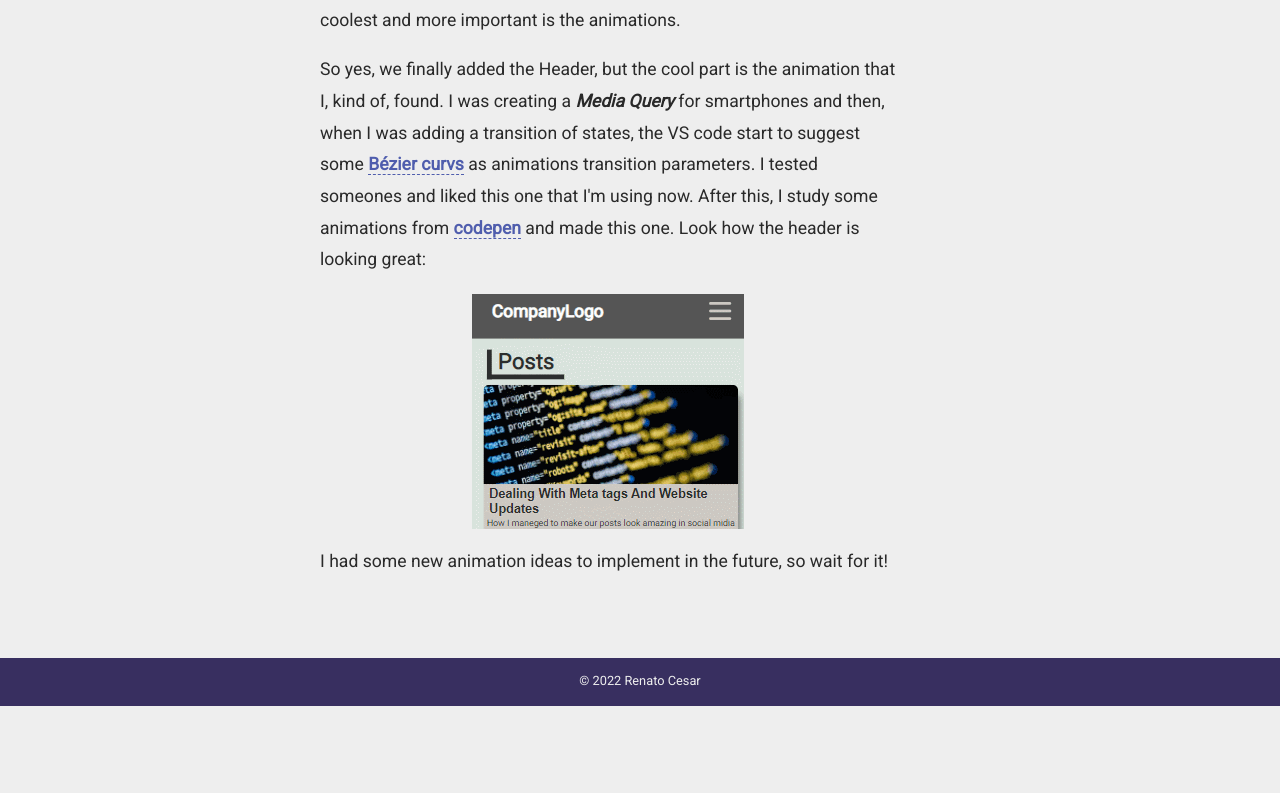
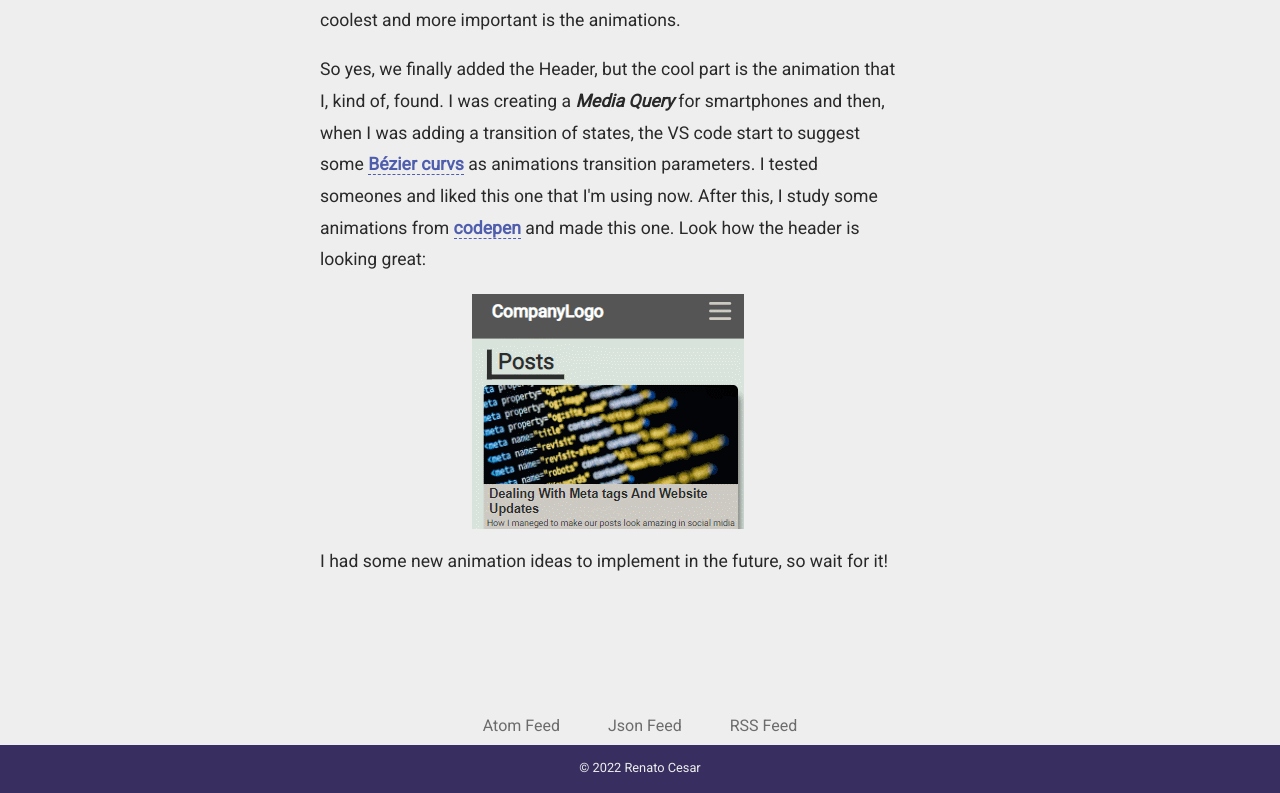
Before and after one commit to RenatoCesarF/back-to-pixels, a Next.js app: page /blog/discovering-meta-tags-plus-website-uptades in a window 1280 px wide. Shown: the part 3751-4544 px from the top of the page. Before the commit the page ends 4457 px from the top, so only its background shows below. Built offline with nearby package versions, Linux system fonts and the light colour scheme.

Commit message:
✨RSS link component

```diff
--- /dev/null
+++ b/components/RssLinks.tsx
@@ -0,0 +1,12 @@
+const RssLinks = () =>{
+
+    return (
+        <div className="rss-feed-container">
+            <a target="_blank" rel="noopener noreferrer" className="rss-feed-link" href='rss/atom.xml'>Atom Feed</a>
+            <a target="_blank" rel="noopener noreferrer" className="rss-feed-link" href='rss/feed.json'>Json Feed</a>
+            <a target="_blank" rel="noopener noreferrer" className="rss-feed-link" href='rss/feed.xml'>RSS Feed</a>
+        </div>
+    )
+}
+
+export default RssLinks
--- a/pages/blog.tsx
+++ b/pages/blog.tsx
@@ -12,6 +12,7 @@ import Post, { createPost, getCoverImage } from '../classes/postType';
 import {sortByDate, sortByDateReverse} from '../utils/sort';
 
 import { slideInLeft } from '../helpers/animations';
+import RssLinks from '../components/RssLinks';
 
 const PostCard = dynamic(() => import("../components/PostCard"))
 
@@ -53,6 +54,7 @@ export default function BlogPage(posts:PostList){
 
               </LazyMotion>
           </div>
+          <RssLinks/>
         </>
     );
 }
--- a/pages/blog/[slug].tsx
+++ b/pages/blog/[slug].tsx
@@ -20,6 +20,7 @@ import globalStyles from '../../styles/slug.styles';
 import getImageType from '../../utils/getImageType';
 import Category from '../../classes/category';
 import {slideButtonDown, slideInUp } from '../../helpers/animations';
+import RssLinks from '../../components/RssLinks';
 
 
 
@@ -105,7 +106,6 @@ const PostPage: React.FC<IPost> = ({post}: IPost) => {
                         <div className='post-content'>
                             <ReactMarkdown
                                 remarkPlugins={[remarkGfm]}
-                                skipHtml={false}
                                 components={{
                                     input({node, className, children, ...props}){
                                         return (
@@ -161,6 +161,7 @@ const PostPage: React.FC<IPost> = ({post}: IPost) => {
                     </motion.div>
                 </div>
             </section>
+            <RssLinks/>
         </>
     )
 };
--- a/scripts/rss.ts
+++ b/scripts/rss.ts
@@ -43,6 +43,7 @@ async function generateRssFeed() {
 
   //Create list o post items
   const files = fs.readdirSync(path.join('posts'));
+
   const items: Item[] = files.map((filename) => {
     const slug = filename.replace('.md', '');
     const markdownWithMeta = fs.readFileSync(path.join('posts', filename), 'utf-8');
--- a/styles/globals.css
+++ b/styles/globals.css
@@ -193,11 +193,11 @@ blockquote {
   height: 3rem; /* height of footer */
   width: 100%;
   margin:0px 0px;
-  margin-top: 3rem;
+  /* margin-top: 3rem; */
 }
 .page-footer::after{
   position: absolute;
-  bottom: 0px;
+  bottom: 0;
 }
 .page-footer p{
   color: var(--main-font-color);
@@ -489,3 +489,26 @@ body::-webkit-scrollbar-thumb {
 body::-webkit-scrollbar-thumb:hover {
   background: var(--main-color);
 }
+
+.rss-feed-link{
+  text-decoration: none;
+  color: #2d2d2dad;
+  padding-left: 1.5rem;
+  padding-right: 1.5rem;
+  transition: color .2s ease-in;
+  font-size: 1em;
+}
+.rss-feed-link:hover{
+  text-decoration: dashed;
+  color: var(--main-color);
+}
+.rss-feed-container{
+  display: inline-flex;
+  margin: auto;
+  margin-top: 3rem;
+  padding: 10px;
+  text-align: center;
+  max-width: 100vw;
+  width: 100%;
+  justify-content: center;
+}
--- a/utils/verifyPosts.ts
+++ b/utils/verifyPosts.ts
@@ -1,4 +1,5 @@
 import Category from "../classes/category";
+const authorInfo = require('../public/authorsInfo.json');
 import Post from "../classes/postType";
 
 export const isPostValid = (post: Post) =>{
```
Also changed, not shown: components/HeadTag.tsx (added).
